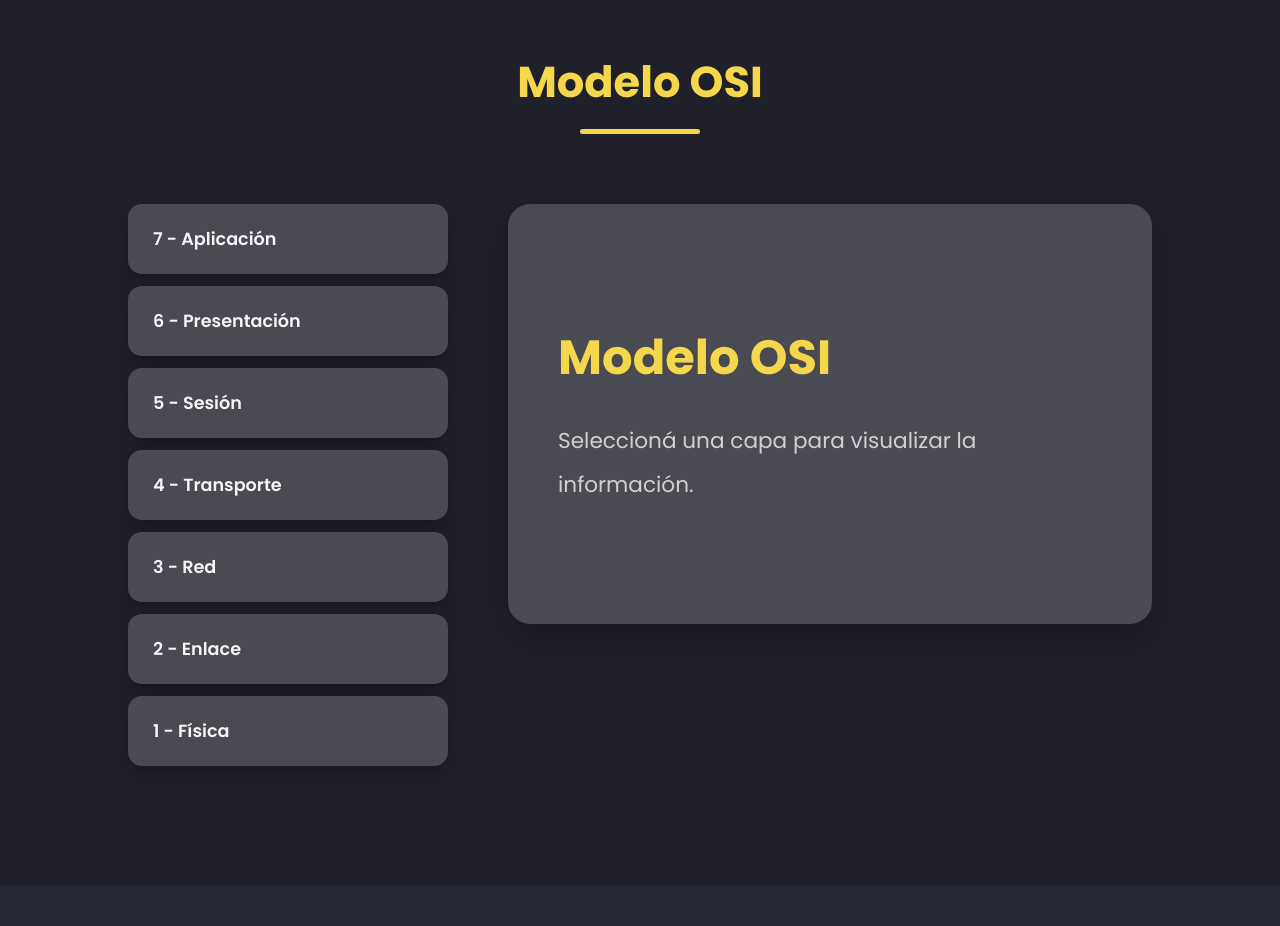
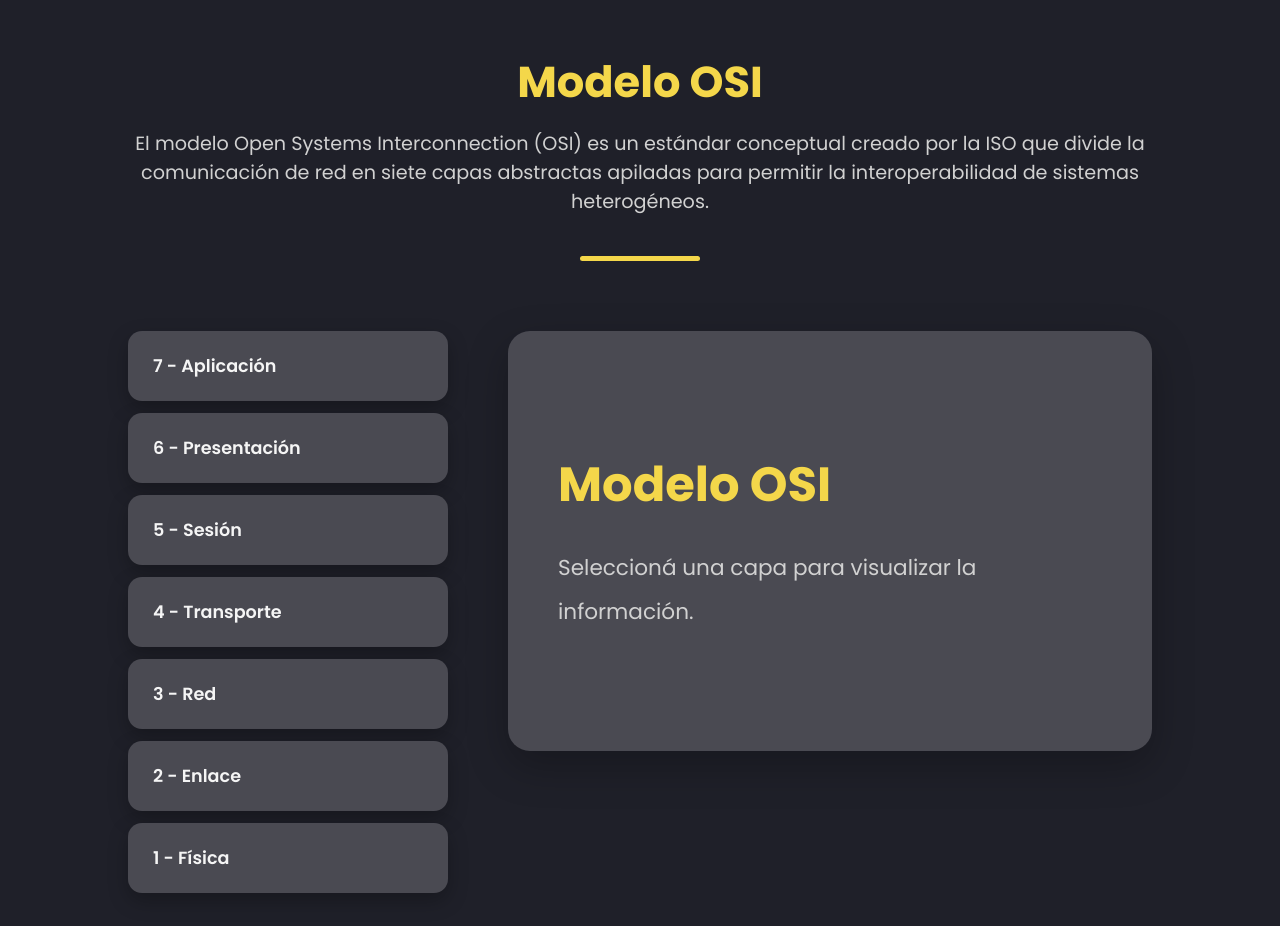
Before and after one commit to facuthompson/redesYcomunicacion, a plain HTML site: page index.html in a window 1280 px wide. Shown: the part 5540-6466 px from the top of the page. Drawn offline with nearby package versions, Linux system fonts and the light colour scheme.

Commit message:
osi commmit

```diff
--- a/index.html
+++ b/index.html
@@ -374,6 +374,10 @@
         <div class="section-title">
 
             <h2>Modelo OSI</h2>
+            <p>El modelo Open Systems Interconnection (OSI) es un estándar conceptual creado por la ISO que divide la
+                comunicación de red en siete capas abstractas apiladas para permitir la interoperabilidad de sistemas
+                heterogéneos.
+            </p>
 
             <div class="line"></div>
 
```
